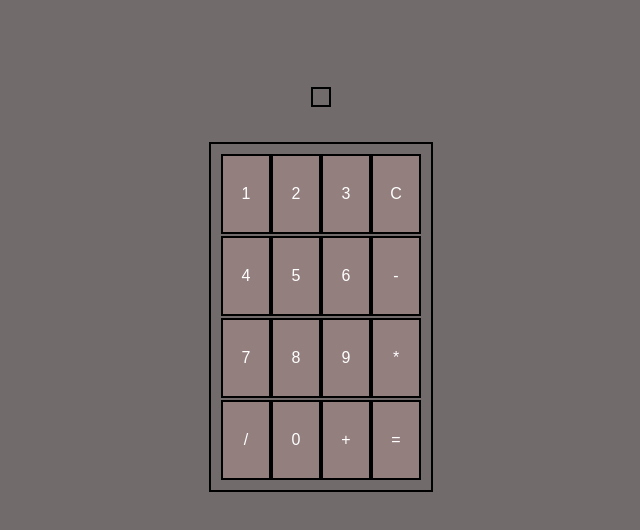
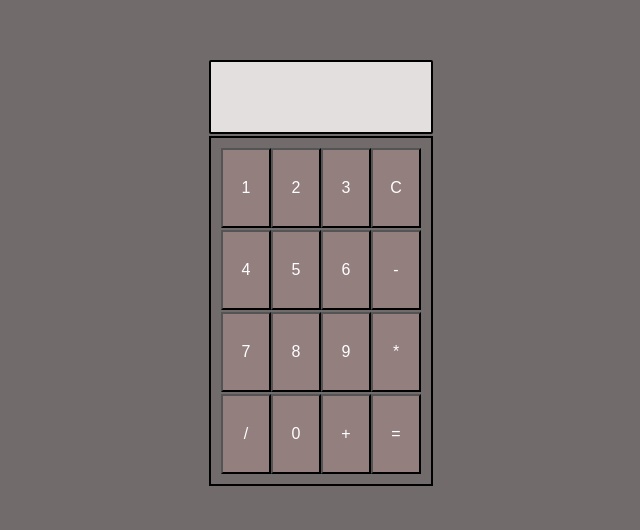
Before and after one commit to wcebayquen/finalsedp, a React (Create React App) app: page / in a window 1280 px wide. Shown: the part 128-658 px from the top of the page, without its empty margins (319-959 px from the left). Built offline with nearby package versions, Linux system fonts and the light colour scheme; a web font is replaced by a local one.

Commit message:
Describe your changes

```diff
--- a/src/App.css
+++ b/src/App.css
@@ -41,8 +41,9 @@
 }
 
 .bar{
+  font-family: 'Minecraft', sans-serif;
   color: rgb(12, 12, 12);
-  background-color: #ffffff;
+  background-color: #e4dfdf;
   border-color: black;
   border-width: 2px;
   border-style: solid;
@@ -50,6 +51,8 @@
   padding: 10px;
   margin: 2px;
   width: 200px;
+  height: 50px;
+  display: flex;
 }
 
 .button {
@@ -57,7 +60,7 @@
   font-size: 40px;
   background-color: #947f7f;
   color: white;
-  border: 2px solid #645454;
+
   border-color: black;
   padding: 10px;
   font-size: 16px;
--- a/src/App.js
+++ b/src/App.js
@@ -17,7 +17,9 @@ function App() {
  return (
     <div className="App">
       <header className="App-header">
-        <h1>{result}</h1>
+      <div className="bar">
+        <p>{result}</p>
+        </div>
         <table className="table">
           <thead>
             <tr>
```
